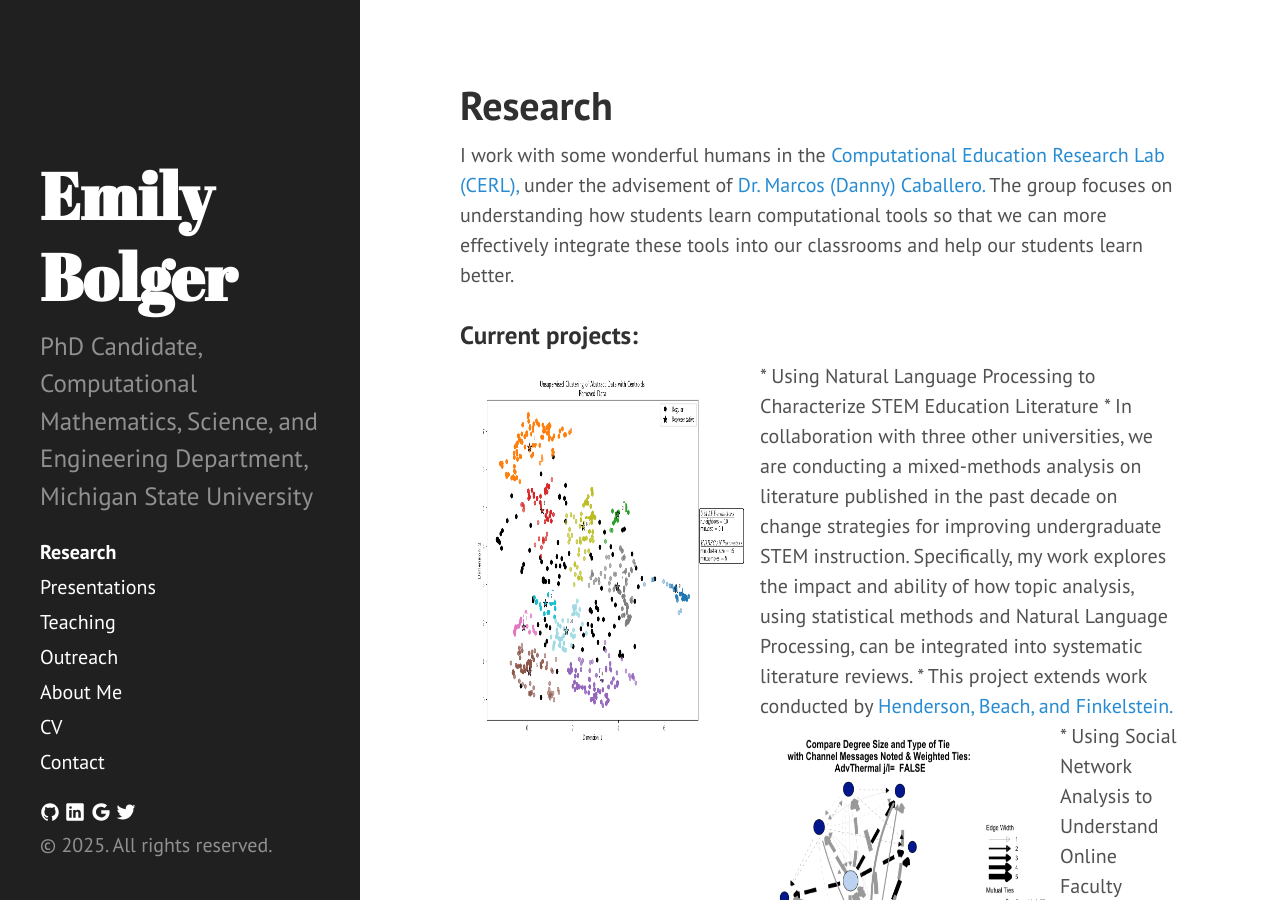
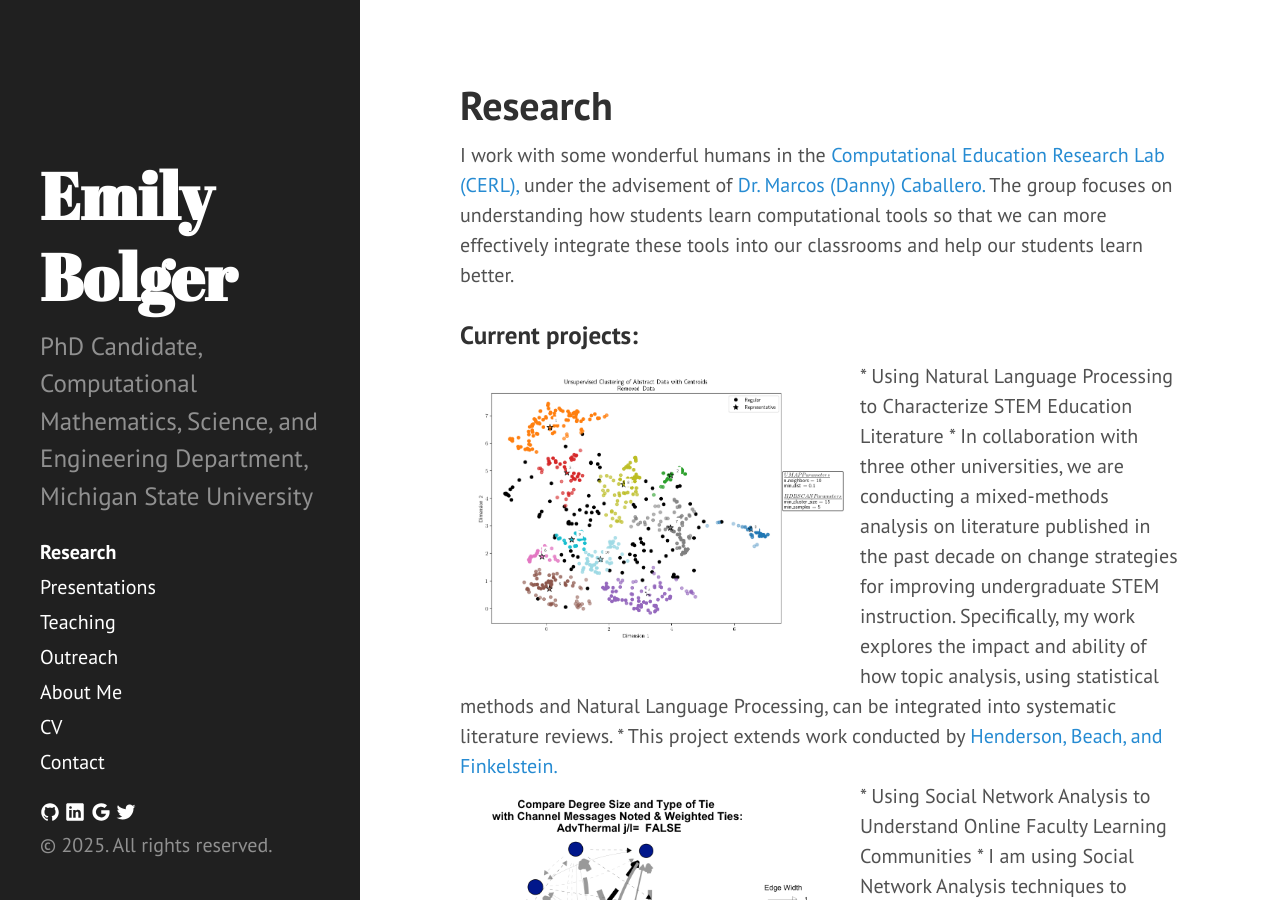
Before and after one commit to egbolger/egbolger.github.io, a Jekyll site: the page built from research.md, in a window 1280 px wide and 900 px high. Built offline with Jekyll 4.4.1, drawn with Linux system fonts in a browser that asks for light colours.

Commit message:
research images

```diff
--- a/research.md
+++ b/research.md
@@ -10,7 +10,7 @@ I work with some wonderful humans in the <a href="https://msu-cerl.github.io/" t
 
 <div>
   <div>
-    <img id="regular" src="figs/abstracts_hbscan_10_0.1_15_5_wlab_wmostrepremoved.png" style="float: left; padding: 15px;" width="300" height="400" vspace="20" />
+    <img id="regular" src="figs/abstracts_hbscan_10_0.1_15_5_wlab_wmostrepremoved.png" style="float: left; padding: 15px;" width="400" height="auto" vspace="20" />
   </div>
   <div align="left">
   * Using Natural Language Processing to Characterize STEM Education Literature
@@ -18,7 +18,7 @@ I work with some wonderful humans in the <a href="https://msu-cerl.github.io/" t
     * This project extends work conducted by <a href= "https://onlinelibrary-wiley-com.proxy2.cl.msu.edu/doi/full/10.1002/tea.20439?casa_token=HcGshgY6EVMAAAAA%3AIMSWsAcNjgkAMkLgRNTbzPAGWiqAHjsrQ-pLjIyxmncwMY1KPa_BXxPjWhTzTU5TNzEp-rYqC3WZ5zk">Henderson, Beach, and Finkelstein. </a>
   </div>
    <div>
-    <img id="regular" src="figs/CompareDegreeTies.png" style="float: left; padding: 15px;" width="300" height="400" vspace="20" />
+    <img id="regular" src="figs/CompareDegreeTies.png" style="float: left; padding: 15px;" width="400" height="auto" vspace="20" />
   </div>
   <div align="left">
   * Using Social Network Analysis to Understand Online Faculty Learning Communities
```
